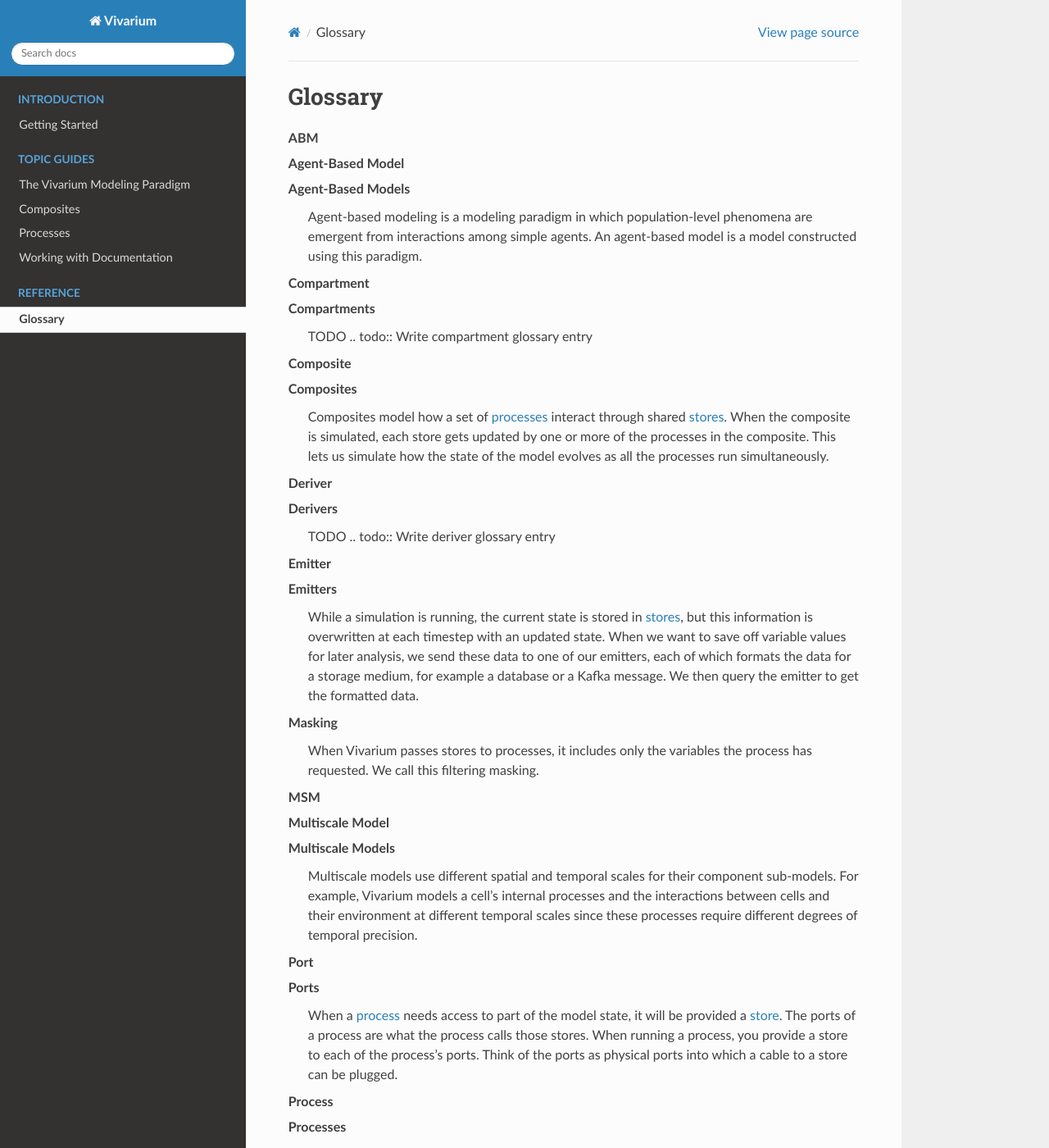
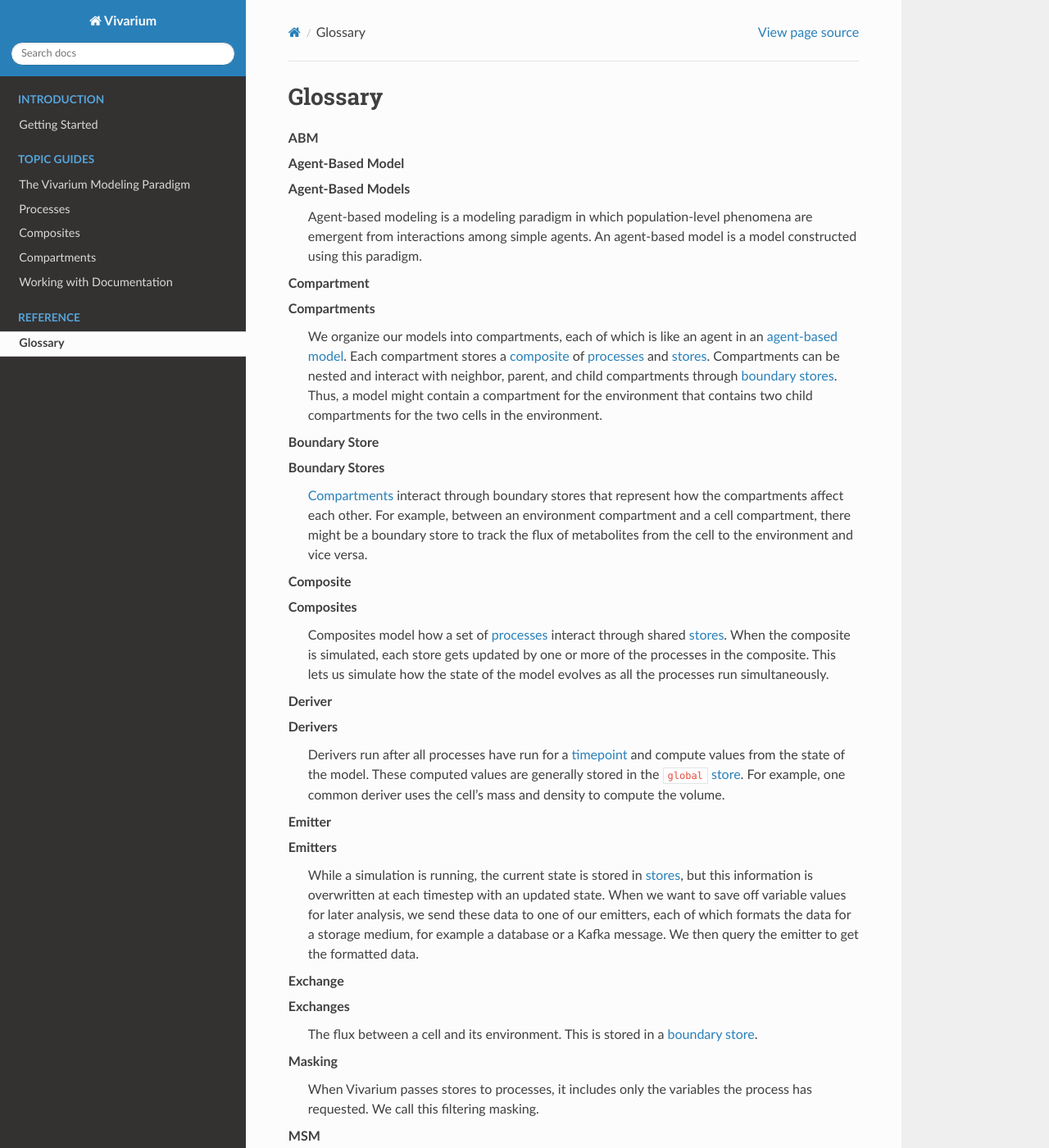
Before and after one commit to hongzhonglu/vivarium, a Sphinx documentation site: the page built from doc/glossary.rst, in a window 1280 px wide and 1400 px high. Shown: the whole window at 82% size. Built offline with Sphinx 7.4.7 and the Read the Docs theme 2.0.0, drawn with Linux system fonts in a browser that asks for light colours.

Commit message:
Add compartments guide

```diff
--- a/doc/glossary.rst
+++ b/doc/glossary.rst
@@ -14,8 +14,22 @@ Glossary
 
     Compartment
     Compartments
-       TODO
-       .. todo:: Write compartment glossary entry
+        We organize our models into compartments, each of which is like
+        an agent in an :term:`agent-based model`. Each compartment
+        stores a :term:`composite` of :term:`processes` and
+        :term:`stores`. Compartments can be nested and interact with
+        neighbor, parent, and child compartments through :term:`boundary
+        stores`. Thus, a model might contain a compartment for the
+        environment that contains two child compartments for the two
+        cells in the environment.
+
+    Boundary Store
+    Boundary Stores
+        :term:`Compartments` interact through boundary stores that
+        represent how the compartments affect each other. For example,
+        between an environment compartment and a cell compartment, there
+        might be a boundary store to track the flux of metabolites from
+        the cell to the environment and vice versa.
 
     Composite
     Composites
@@ -27,8 +41,11 @@ Glossary
 
     Deriver
     Derivers
-        TODO
-        .. todo:: Write deriver glossary entry
+        Derivers run after all processes have run for a
+        :term:`timepoint` and compute values from the state of the
+        model. These computed values are generally stored in the
+        ``global`` :term:`store`. For example, one common deriver uses
+        the cell's mass and density to compute the volume.
 
     Emitter
     Emitters
@@ -39,6 +56,11 @@ Glossary
         one of our emitters, each of which formats the data for a
         storage medium, for example a database or a Kafka message. We
         then query the emitter to get the formatted data.
+
+    Exchange
+    Exchanges
+        The flux between a cell and its environment. This is stored in a
+        :term:`boundary store`.
 
     Masking
         When Vivarium passes stores to processes, it includes only the
--- a/doc/guides/index.rst
+++ b/doc/guides/index.rst
@@ -3,6 +3,7 @@
    :caption: Topic Guides
 
    modeling_paradigm.rst
+   processes.rst
    composites.rst
-   processes.rst
+   compartments.rst
    docs.rst
```
Also changed, not shown: doc/guides/compartments.rst (added, +149 -0 lines).
